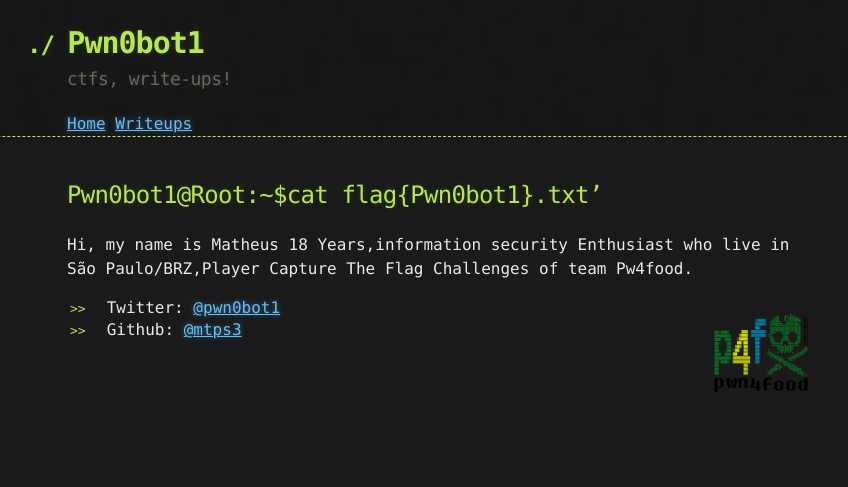
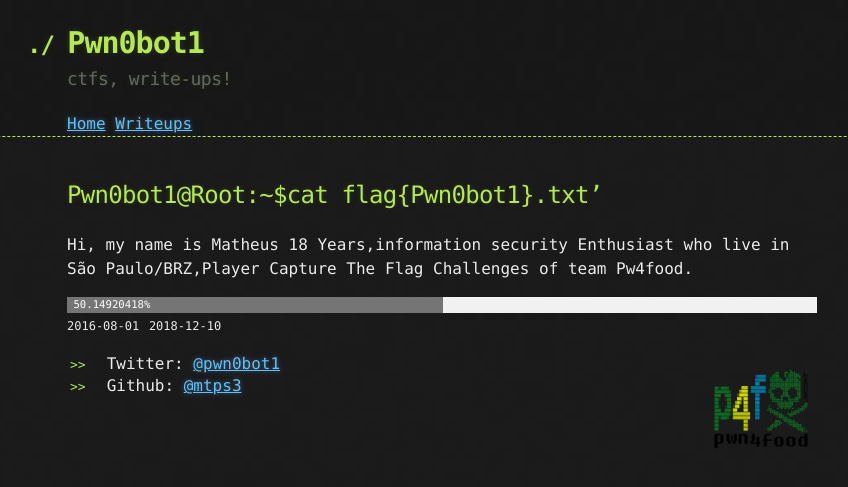
Before and after one commit to mtps3/Mtps3.github.io, a Jekyll site: the page built from index.md, in a window 1280 px wide. Shown: the top 487 px of the page, without its empty margins (198-1046 px from the left). Built offline with Jekyll 4.4.1, drawn with Linux system fonts in a browser that asks for light colours.

Commit message:
Update index.md

```diff
--- a/index.md
+++ b/index.md
@@ -10,6 +10,32 @@ layout: mainpage
 Hi, my name is Matheus
 18 Years,information security Enthusiast who live in São Paulo/BRZ,Player Capture The Flag Challenges of team Pw4food.
 
+<html>
+<head>
+    <link href="/css/mtps3.css" rel="stylesheet" type="text/css">
+</head>
+<body>
+
+                            <div class="progress-container">
+                                <div class="progressbar" id="progress-conscription" style="width:100.94710659352%; font-size:8pt; font-family:Consolas; color:white; line-height:15px;">&nbsp;100.94710659%</div>
+                            </div>
+                            <p class="progress-status">2016-08-01</p>
+                            <p class="progress-status right">2018-12-10</p>
+
+<script>
+        var init_date = new Date(2016, 08, 01);
+        var exit_date = new Date(2018, 12, 10);
+        var total_duration = exit_date - init_date;
+        function progress_check(){
+            var jjam_percent = (((new Date() - init_date) / total_duration) * 100).toFixed(8);
+            document.getElementById("progress-conscription").style.width = jjam_percent + '%';
+            document.getElementById("progress-conscription").innerHTML = '&nbsp;' + jjam_percent + '%';
+            setTimeout('progress_check()', 10);
+        }
+        if(new Date() >= exit_date) { document.getElementById("Bachelor").style.display = 'none'; }else{ progress_check(); }
+    </script>
+</body>
+</html>
 
 <img src="/images/p4f.png" style="width:7em; height:7em; float:right;" />
 
```
